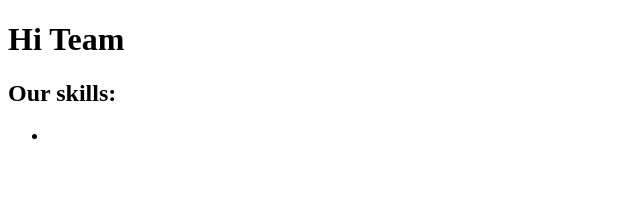
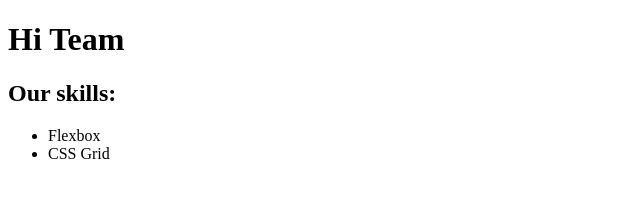
Before and after one commit to ThomasF85/course-cgn-page, a plain HTML site: page index.html in a window 1280 px wide. Shown: the whole page, without its empty margins (0-640 px from the left). Drawn offline with Linux system fonts and the light colour scheme.

Commit message:
add css skills

```diff
--- a/index.html
+++ b/index.html
@@ -10,7 +10,8 @@
     <h1>Hi Team</h1>
     <h2>Our skills:</h2>
     <ul>
-      <li></li>
+      <li>Flexbox</li>
+      <li>CSS Grid</li>
     </ul>
   </body>
 </html>
```
